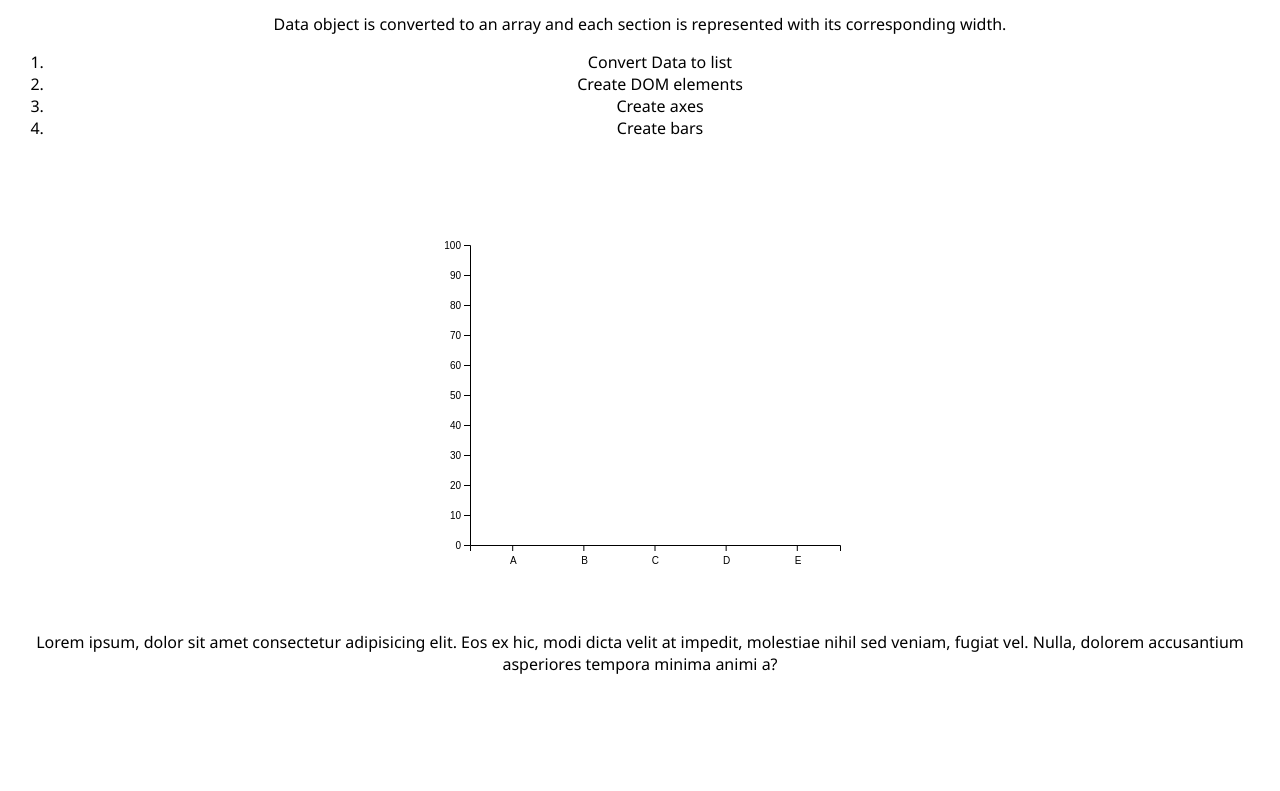
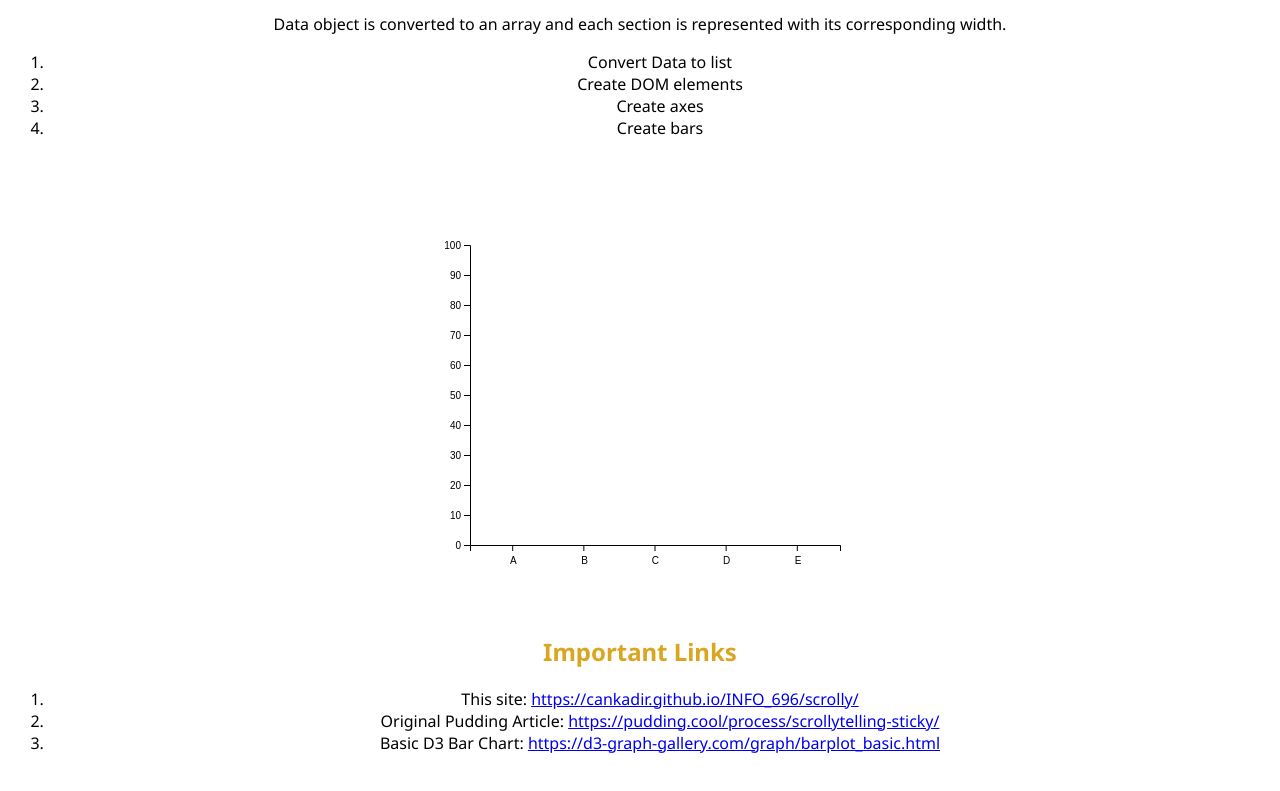
Before and after one commit to cankadir/INFO_696, a plain HTML site: page scrolly/index.html in a window 1280 px wide. Shown: the part 3937-4728 px from the top of the page. Drawn offline with nearby package versions, Linux system fonts and the light colour scheme; a script that the page names is missing.

Commit message:
Update index.html

```diff
--- a/scrolly/index.html
+++ b/scrolly/index.html
@@ -67,8 +67,15 @@
 
 
     <section class="filler">
+        <h2>
+            Important Links
+        </h2>
         <p>
-            Lorem ipsum, dolor sit amet consectetur adipisicing elit. Eos ex hic, modi dicta velit at impedit, molestiae nihil sed veniam, fugiat vel. Nulla, dolorem accusantium asperiores tempora minima animi a?
+            <ol>
+                <li>This site: <a href="https://cankadir.github.io/INFO_696/scrolly/"> https://cankadir.github.io/INFO_696/scrolly/</a> </li>
+                <li>Original Pudding Article: <a href="https://pudding.cool/process/scrollytelling-sticky/">https://pudding.cool/process/scrollytelling-sticky/</a></li>
+                <li>Basic D3 Bar Chart: <a href="https://d3-graph-gallery.com/graph/barplot_basic.html">https://d3-graph-gallery.com/graph/barplot_basic.html</a></li>
+            </ol>
         </p>
     </section>
 
```
